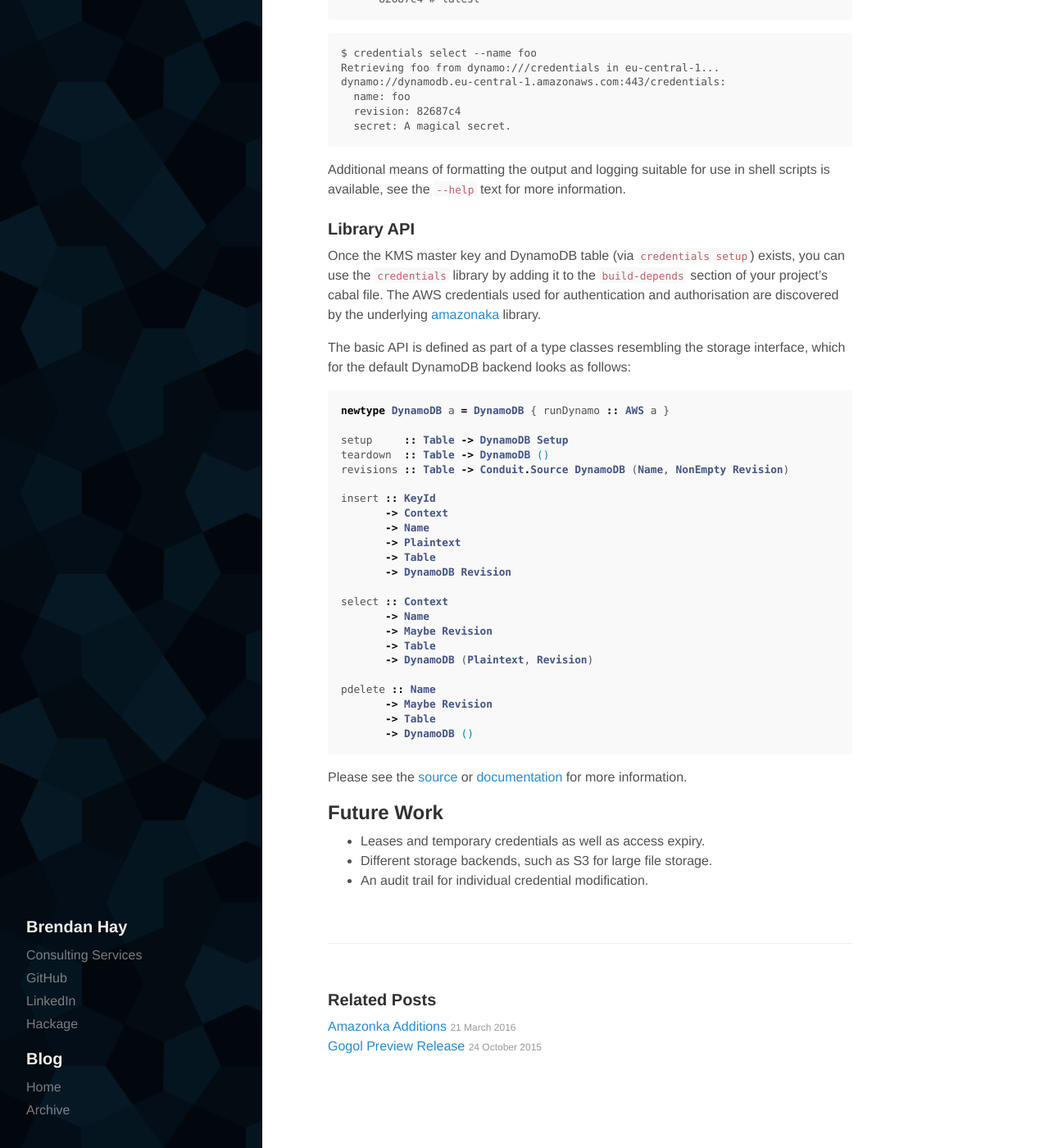
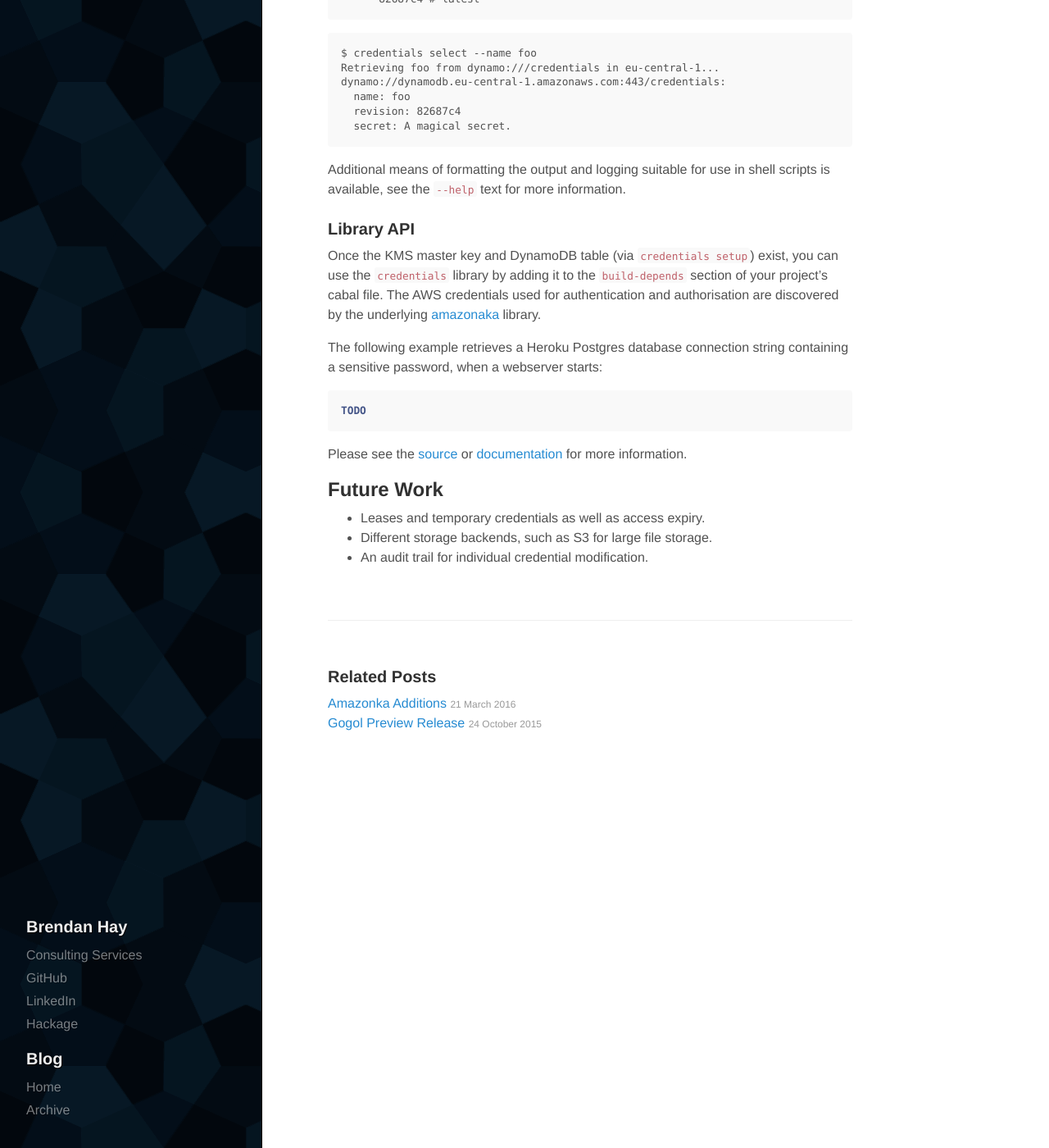
Before and after one commit to brendanhay/brendanhay.github.io, a Jekyll site: the page built from _posts/2016-08-07-credentials.md, in a window 1280 px wide and 1400 px high, scrolled down 6280 px. Shown: the whole window at 82% size. Built offline with Jekyll 4.4.1, drawn with Linux system fonts in a browser that asks for light colours; some of the changed text lies outside the part shown.

Commit message:
Adding a note about examples

````diff
--- a/_posts/2016-08-07-credentials.md
+++ b/_posts/2016-08-07-credentials.md
@@ -320,40 +320,19 @@ available, see the `--help` text for more information.
 
 ### Library API
 
-Once the KMS master key and DynamoDB table (via `credentials setup`) exists,
+Once the KMS master key and DynamoDB table (via `credentials setup`) exist,
 you can use the `credentials` library by adding it to the `build-depends`
 section of your project's cabal file. The AWS credentials used for
 authentication and authorisation are discovered by the underlying
 [amazonaka](github.com/brendanhay/amazonka) library.
 
-The basic API is defined as part of a type classes resembling the storage interface,
-which for the default DynamoDB backend looks as follows:
+The following example retrieves a Heroku Postgres database connection string
+containing a sensitive password, when a webserver starts:
 
 ```haskell
-newtype DynamoDB a = DynamoDB { runDynamo :: AWS a }
+TODO
+```
 
-setup     :: Table -> DynamoDB Setup
-teardown  :: Table -> DynamoDB ()
-revisions :: Table -> Conduit.Source DynamoDB (Name, NonEmpty Revision)
-
-insert :: KeyId
-       -> Context
-       -> Name
-       -> Plaintext
-       -> Table
-       -> DynamoDB Revision
-
-select :: Context
-       -> Name
-       -> Maybe Revision
-       -> Table
-       -> DynamoDB (Plaintext, Revision)
-
-pdelete :: Name
-       -> Maybe Revision
-       -> Table
-       -> DynamoDB ()
-```
 
 Please see the [source](https://github.com/brendanhay/credentials) or
 [documentation](https://hackage.haskell.org/package/credentials) for more
````
Also changed, not shown: other parts of _posts/2016-08-07-credentials.md (+2 -2 lines).
